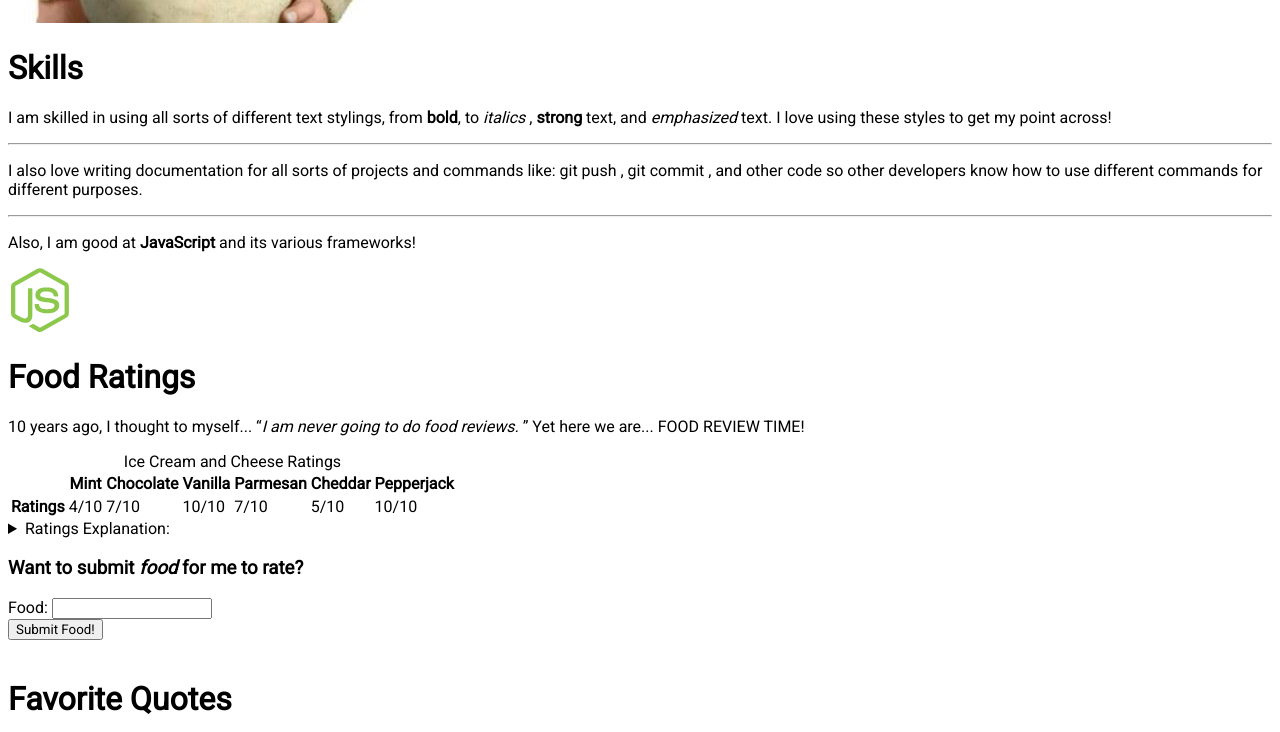
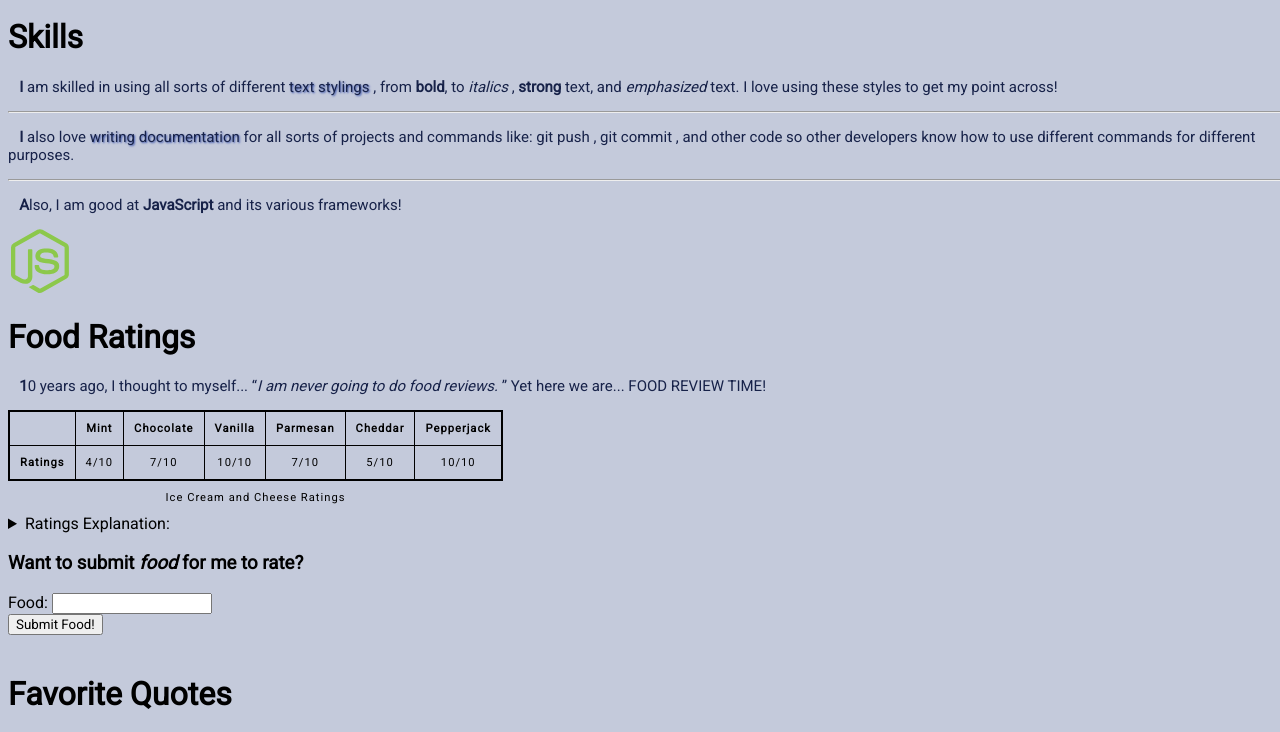
Before and after one commit to brilam8/wi21-cse110-lab3, a plain HTML site: page index.html in a window 1280 px wide. Shown: the part 1504-2236 px from the top of the page. Drawn offline with Linux system fonts and the light colour scheme.

Commit message:
used all selectors needed

```diff
--- a/index.html
+++ b/index.html
@@ -1,7 +1,7 @@
 <!DOCTYPE html>
 <html lang = "en">
     <head>
-        <title>CSE 110 Lab 2</title>
+        <title>CSE 110 Lab 3</title>
         <meta charset="UTF-8">
         <meta name="description" content="HTML page about me!">
         <link rel="icon" href="./media/BrianLam.jpg" type="image/jpg">
@@ -74,9 +74,9 @@
             </section>
             <div id="skills">
                 <h1> Skills </h1>
-                <p>I am skilled in using all sorts of different text stylings, from <b>bold</b>, to <i> italics </i>, <strong> strong </strong> text, and <em> emphasized </em> text. I love using these styles to get my point across!</p>
+                <p>I am skilled in using all sorts of different <span class="activity">text stylings </span>, from <b>bold</b>, to <i> italics </i>, <strong> strong </strong> text, and <em> emphasized </em> text. I love using these styles to get my point across!</p>
                 <hr>
-                <p>I also love writing documentation for all sorts of projects and commands like: <code> git push </code>, <code> git commit </code>, and other code so other
+                <p>I also love <span class="activity">writing documentation </span> for all sorts of projects and commands like: <code> git push </code>, <code> git commit </code>, and other code so other
                 developers know how to use different commands for different purposes.
                 </p>
                 <hr>
--- a/style.css
+++ b/style.css
@@ -1,3 +1,10 @@
+html, body {
+    width: 100%;
+    height: 100%;
+    font-family: 'Roboto', sans-serif;
+    background-color: rgb(196, 202, 219);
+}
+
 .movie {
     text-shadow: 1px 1px 1px #77f;
     font-weight: bold;
@@ -27,3 +34,68 @@
 #excusePic {
     max-width: 35%;
 }
+
+caption {
+    padding: 10px;
+    caption-side: bottom;
+}
+
+table {
+    border-collapse: collapse;
+    border: 2px solid rgb(0, 0, 0);
+    letter-spacing: 1px;
+    font-family: 'Roboto', sans-serif;
+    font-size: .7rem;
+}
+
+th,
+td {
+    border: 1px solid rgb(0, 0, 0);
+    padding: 10px 10px;
+}
+
+td {
+    text-align: center;
+}
+
+a[href*="github"] {
+    text-decoration-color: aqua;
+    text-decoration-style: wavy;
+}
+
+button:hover {
+    color: blue;
+    background-color: #77f;
+}
+
+ol span {
+    font-weight: bolder;
+    font-style:italic;
+}
+p::first-letter {
+    font-weight: bold;
+}
+
+div > p {
+    font-size: 15px;
+    font-weight: 500;
+}
+p + aside {
+    max-width: 25%;
+    padding-left: 1rem;
+    color: rgb(23, 34, 73);
+    padding-right: 1rem;
+    float:right;
+    box-shadow: inset 10px 0 10px -10px rgb(23, 34, 73);
+    font-style: italic;
+
+}
+
+h1 ~ p {
+    color:rgb(23, 34, 73);
+    text-indent: 0.7rem;
+}
+
+span.activity {
+    text-shadow: 1px 1px 2px rgb(61, 85, 173);
+}
```
